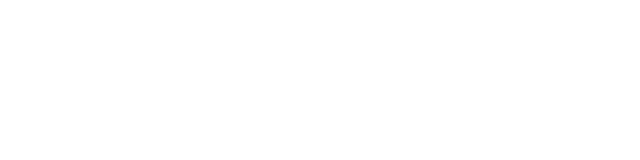
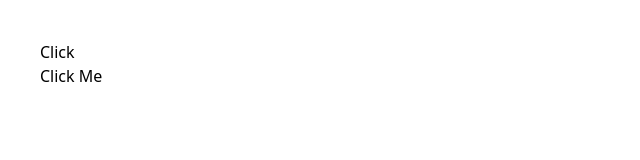
Before and after one commit to selina-islam/Play_With_React, a React (Vite) app: page / in a window 1280 px wide. Shown: the top 160 px of the page, without its empty margins (0-640 px from the left). Built offline with nearby package versions, Linux system fonts and the light colour scheme.

Commit message:
event binding

```diff
--- a/src/App.jsx
+++ b/src/App.jsx
@@ -1,10 +1,10 @@
 import React from 'react'
-import EventHandlerClass from './EventHandlerClass/Index'
+import Event_Binding from './EventBinding/Event_Binding'
 
 function App() {
   return (
-    <div>
-<EventHandlerClass/>
+    <div className='m-10'>
+<Event_Binding/>
     </div>
   )
 }
--- /dev/null
+++ b/src/EventBinding/Event_Binding.jsx
@@ -0,0 +1,29 @@
+import React, { Component } from "react";
+
+export default class Event_Binding extends Component {
+  constructor(props) {
+    super(props);
+    this.state = {
+      handleChange: "Click",
+    };
+
+    // binding the method to the component instance
+    this.handleClick = this.handleClick.bind(this);
+  }
+
+  handleClick() {
+    this.setState({
+      handleChange: "Button Clicked!",
+    });
+  }
+
+  render() {
+    return (
+            <div>
+                    {/*  this is a simple event biding e.g */}
+                    <p>{ this.state.handleChange}</p>
+        <button onClick={this.handleClick}>Click Me</button>
+      </div>
+    );
+  }
+}
```
